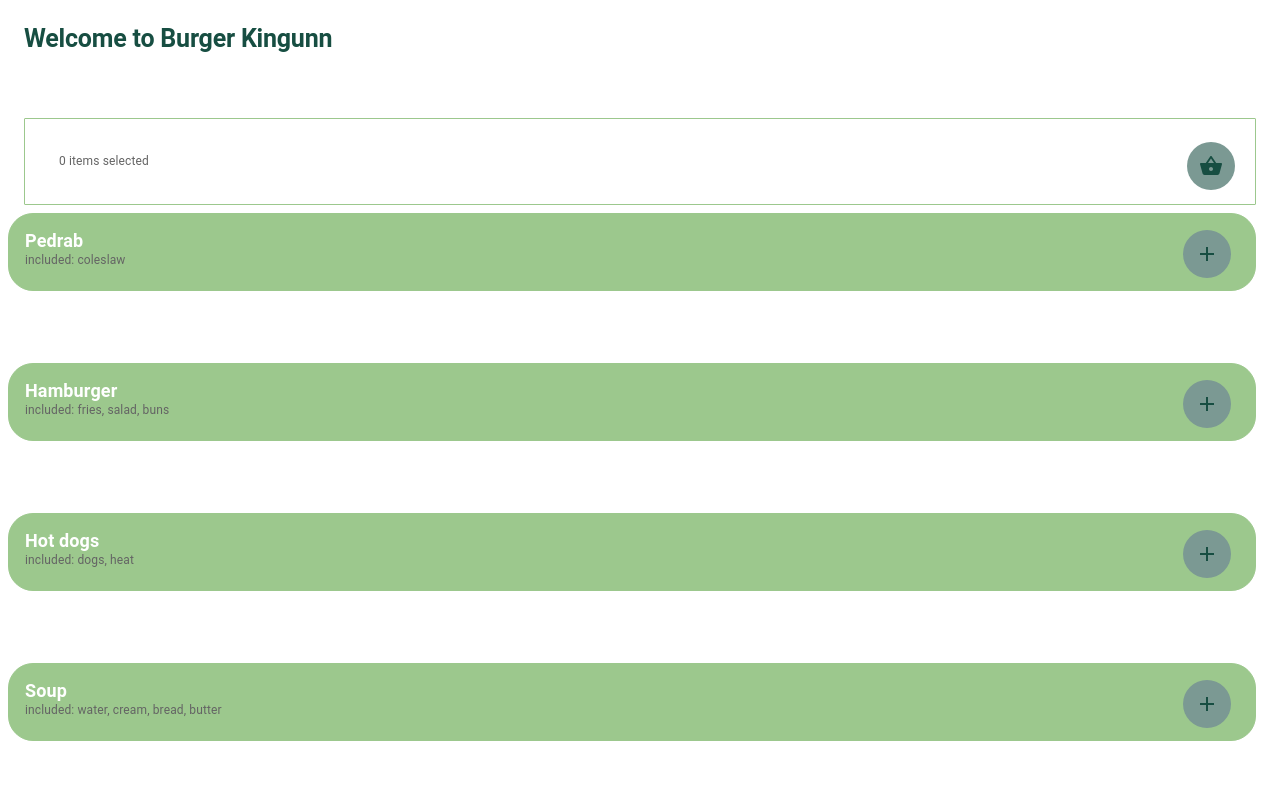
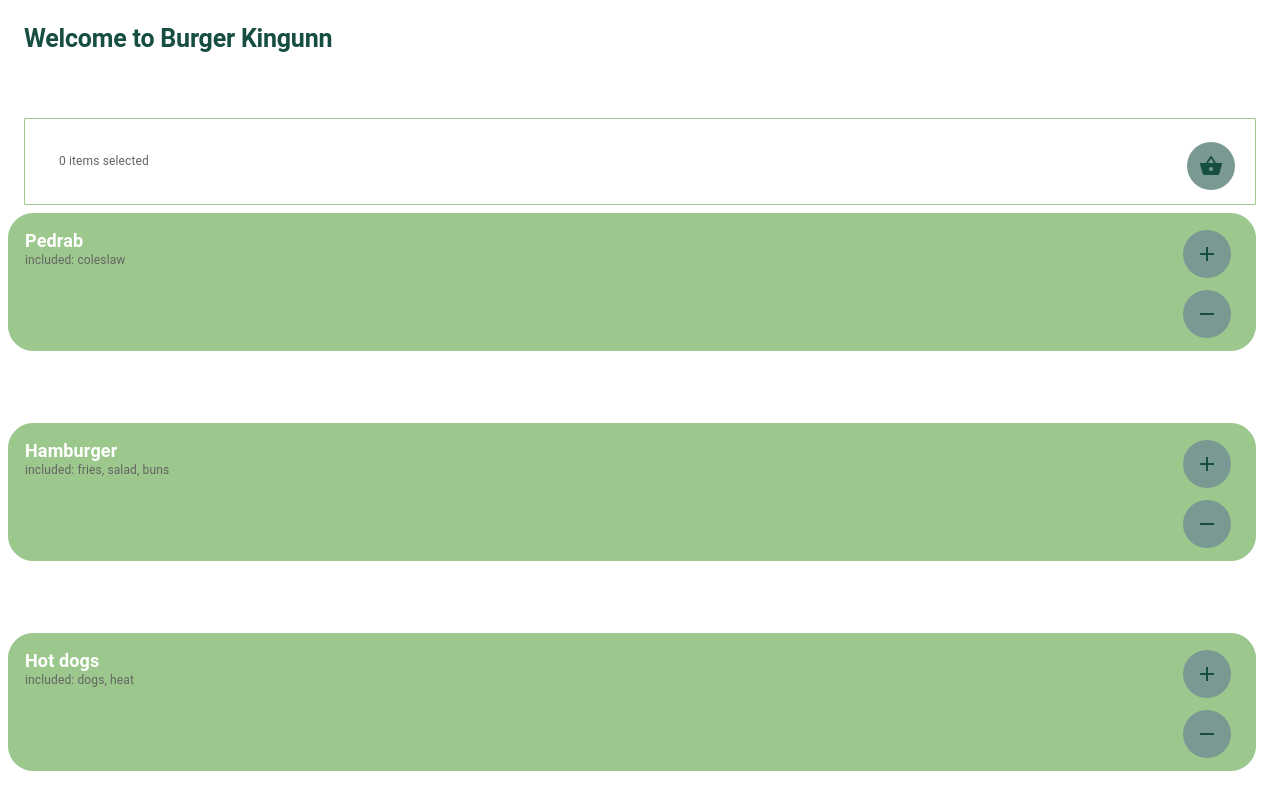
Before and after one commit to vstdolittle/menu-webapp, a React (Create React App) app: page / in a window 1280 px wide. Shown: the top 800 px of the page. Built offline with nearby package versions, Linux system fonts and the light colour scheme.

Commit message:
implement decrement and more refactoring

```diff
--- a/package.json
+++ b/package.json
@@ -15,7 +15,6 @@
     "@types/node": "^16.11.38",
     "@types/react": "^18.0.10",
     "@types/react-dom": "^18.0.5",
-    "@types/react-redux": "^7.1.24",
     "react": "^18.1.0",
     "react-dom": "^18.1.0",
     "react-redux": "^8.0.2",
--- a/src/Menu/components/BasketHeader.tsx
+++ b/src/Menu/components/BasketHeader.tsx
@@ -4,7 +4,7 @@
 import IconButton from '@mui/material/IconButton';
 import Typography from '@mui/material/Typography';
 import React, { FC } from 'react';
-import { useAppSelector } from '../hooks/useAppSelector';
+import { useAppSelector } from '../../hooks/useAppSelector';
 
 
 const BasketHeader: FC = () => {
--- a/src/Menu/components/MenuItemCard.tsx
+++ b/src/Menu/components/MenuItemCard.tsx
@@ -2,8 +2,9 @@
 import { FC } from "react";
 import { Dish } from "../models/MenuConfig";
 import AddIcon from '@mui/icons-material/Add';
-import { increment } from "../../counterSlice";
-import { useAppDispatch } from "../hooks/useAppDispatch";
+import RemoveIcon from '@mui/icons-material/Remove';
+import { increment, decrement } from "../itemsCounter";
+import { useAppDispatch } from "../../hooks/useAppDispatch";
 
 interface MenuItemCardProps {
     dish: Dish;
@@ -58,6 +59,23 @@
                 height:"1em",
               }}/>
             </IconButton>
+            <IconButton
+              color="primary"
+              sx={{
+                width:"2em",
+                height:"2em",
+                marginRight: "1em",
+                marginBottom:"0.5em",
+                alignSelf: "flex-end",
+                backgroundColor: (theme) => (theme.palette.secondary.main),
+              }}
+              onClick={()=> dispatch(decrement())}>
+              <RemoveIcon
+               sx={{
+                width:"1em",
+                height:"1em",
+              }}/>
+            </IconButton>
           </Grid>
         </Grid>
     );
--- a/src/counterSlice.ts
+++ b/src/Menu/itemsCounter.ts
@@ -14,7 +14,9 @@
       state.value++
     },
     decrement(state) {
-      state.value--
+      if(state.value > 0){
+        state.value--
+      }
     },
     incrementByAmount(state, action: PayloadAction<number>) {
       state.value += action.payload
--- a/src/store.ts
+++ b/src/Menu/store.ts
@@ -1,5 +1,5 @@
 import { configureStore } from "@reduxjs/toolkit";
-import counterReducer from './counterSlice'
+import counterReducer from './itemsCounter'
 
 export const store = configureStore({
     reducer: {
--- a/src/Menu/hooks/useAppDispatch.ts
+++ b/src/hooks/useAppDispatch.ts
@@ -1,5 +1,5 @@
 import { useDispatch } from "react-redux";
-import { AppDispatch } from "../../store";
+import { AppDispatch } from "../Menu/store";
 
 
 export const useAppDispatch = () => useDispatch<AppDispatch>();
--- a/src/Menu/hooks/useAppSelector.ts
+++ b/src/hooks/useAppSelector.ts
@@ -1,5 +1,5 @@
 import { useSelector } from 'react-redux';
 import { TypedUseSelectorHook } from "react-redux";
-import { RootState } from "../../store";
+import { RootState } from "../Menu/store";
 
 export const useAppSelector: TypedUseSelectorHook<RootState> = useSelector;
--- a/src/index.tsx
+++ b/src/index.tsx
@@ -2,7 +2,7 @@
 import ReactDOM from 'react-dom/client';
 import { Provider } from 'react-redux';
 import App from './App';
-import { store } from './store';
+import { store } from './Menu/store';
 
 const root = ReactDOM.createRoot(
   document.getElementById('root') as HTMLElement
```
Also changed, not shown: src/App.css (deleted, +0 -38 lines), 1 other file (tests, documents, lock files or other folders).
